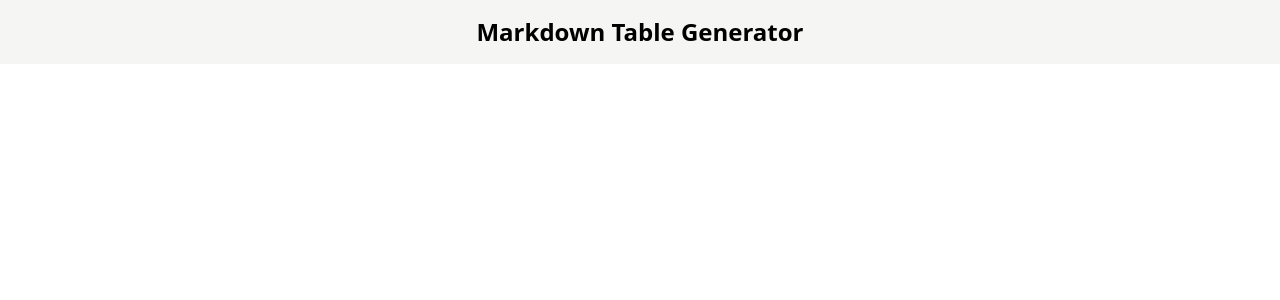
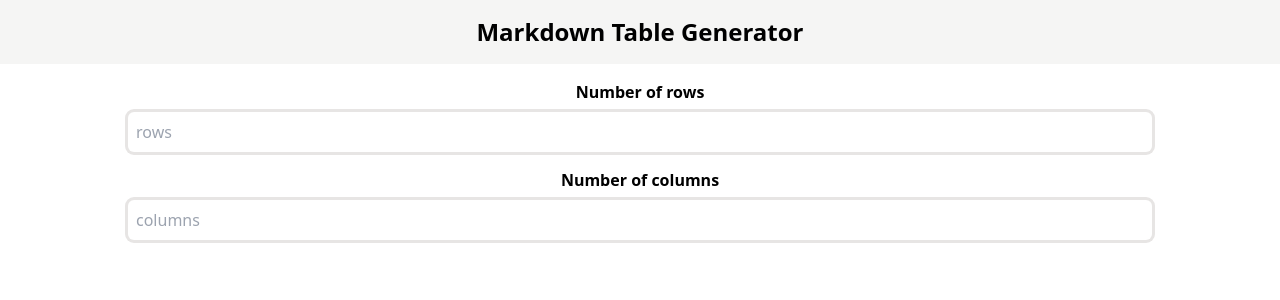
Before and after one commit to matinsekhavat/md-table-generator, a React (Vite) app: page / in a window 1280 px wide. Shown: the top 300 px of the page. Built offline with nearby package versions, Linux system fonts and the light colour scheme.

Commit message:
implement Tablesize logic & sync to TableSize component

```diff
--- a/src/App.jsx
+++ b/src/App.jsx
@@ -1,9 +1,26 @@
+import { useState } from "react";
 import Header from "./components/Header";
+import TableSizeCompute from "./components/TableSizeCompute";
 
 function App() {
+  const [tableSize, setTableSize] = useState({
+    rows: 1,
+    columns: 1,
+  });
+  function tableSizeHandler(e) {
+    const { name, value } = e.target;
+    setTableSize((size) => ({ ...size, [name]: value }));
+  }
   return (
     <>
       <Header />
+      <main>
+        <TableSizeCompute placeholder="rows" onTableSize={tableSizeHandler} />
+        <TableSizeCompute
+          placeholder="columns"
+          onTableSize={tableSizeHandler}
+        />
+      </main>
     </>
   );
 }
```
